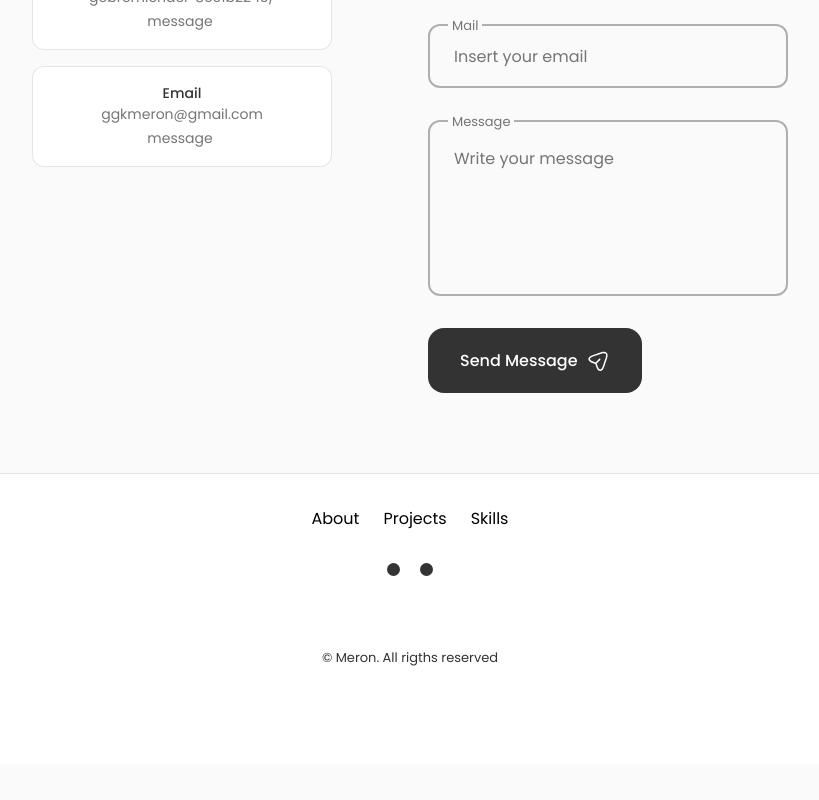
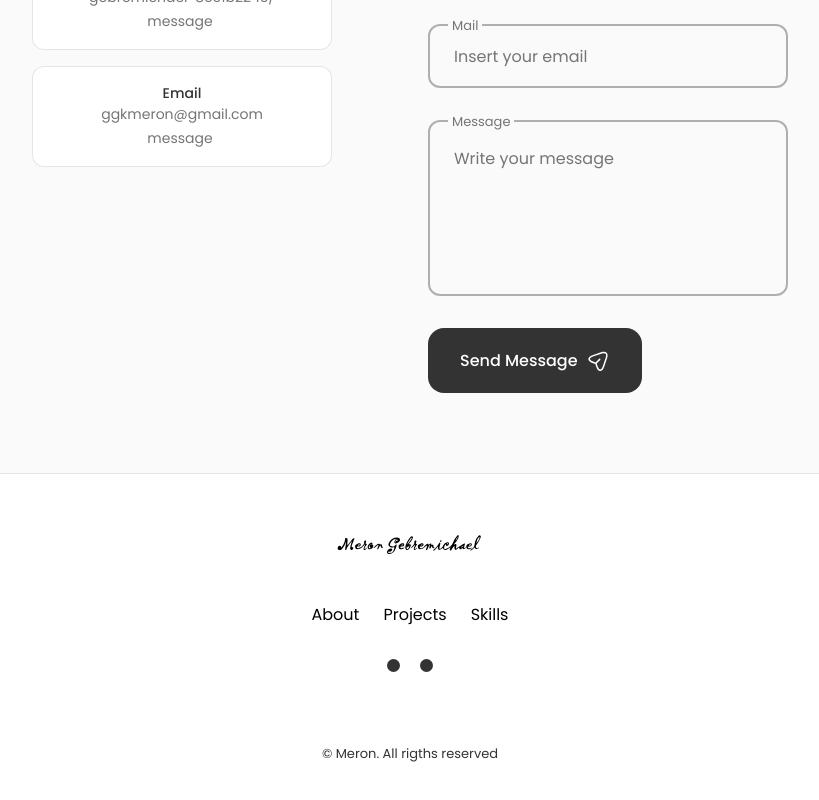
Before and after one commit to Meronggk/meron-portfolio, a React (Create React App) app: page / in a window 1280 px wide. Shown: the part 3806-4606 px from the top of the page, without its empty margins (230-1049 px from the left). Before the commit the page ends 4570 px from the top, so only its background shows below. Built offline with nearby package versions, Linux system fonts and the light colour scheme.

Commit message:
fixing errors

```diff
--- a/src/components/footer/Footer.jsx
+++ b/src/components/footer/Footer.jsx
@@ -1,13 +1,13 @@
 import React from 'react';
 import './footer.css';
-// import Logo from '../../assets/logo.svg';
+import Logo from '../../assets/logo.svg';
 
 export const Footer = () => {
   return (
     <footer className="footer">
       <div className="footer__container container">
         <h1 className="footer__title">
-          {/* <img src={Logo} alt="Vyrsta" /> */}
+          <img src={Logo} alt="meron" />
         </h1>
 
         <ul className="footer__list">
--- a/src/components/skills/Skills.jsx
+++ b/src/components/skills/Skills.jsx
@@ -1,8 +1,7 @@
 import React from 'react';
 import './skills.css';
 import { TechSkills } from './TechSkills';
-// import { Backend } from './Backend';
-// import { Database } from './Database';
+
 
 export const Skills = () => {
   return (
@@ -12,8 +11,6 @@ export const Skills = () => {
 
       <div className="skills__container container grid">
         <TechSkills />
-        {/* <Backend />
-        <Database /> */}
       </div>
     </section>
   );
```
Also changed, not shown: src/components/skills/TechSkills.jsx (+0 -40 lines), src/assets/logo.svg.
